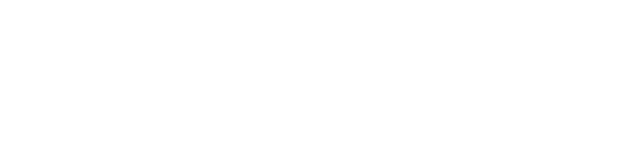
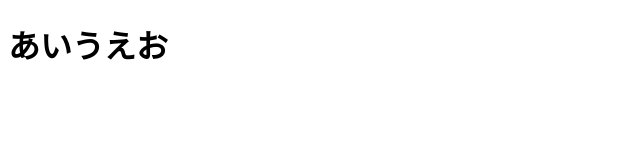
Before and after one commit to janmeowww/test-web1, a plain HTML site: page index.html in a window 1280 px wide. Shown: the whole page, without its empty margins (0-640 px from the left). Drawn offline with Linux system fonts and the light colour scheme.

Commit message:
fix: file index.html real add h1

```diff
--- a/index.html
+++ b/index.html
@@ -3,9 +3,9 @@
 <head>
     <meta charset="UTF-8">
     <meta name="viewport" content="width=device-width, initial-scale=1.0">
-    <title>My first website!!?</title>
+    <title>My first website!!?~</title>
 </head>
 <body>
-
+    <h1>あいうえお</h1>
 </body>
 </html>
```
